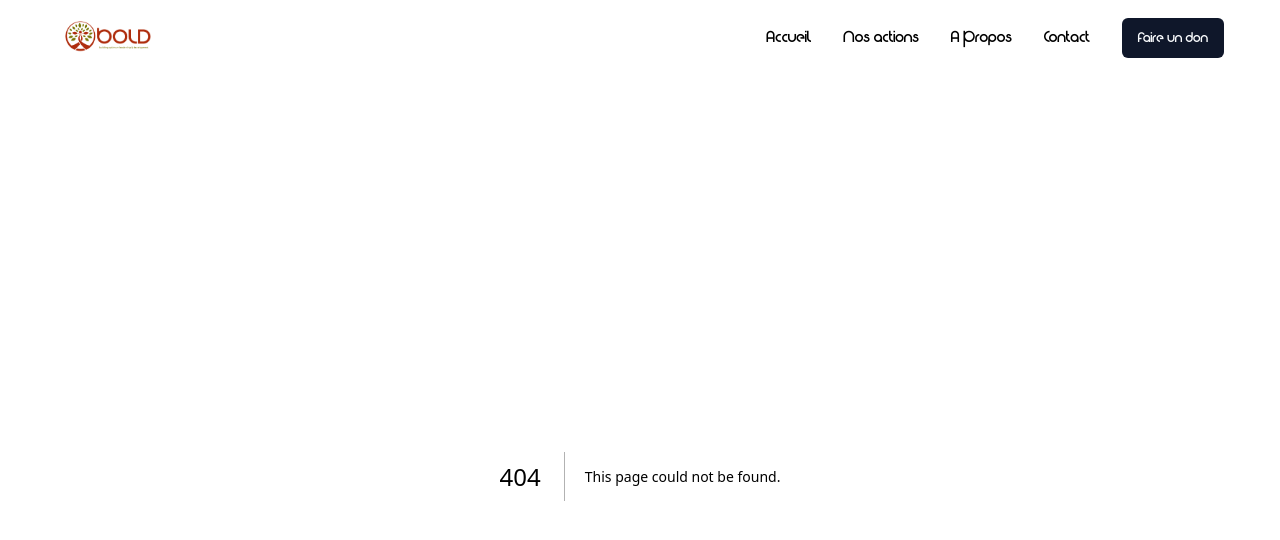
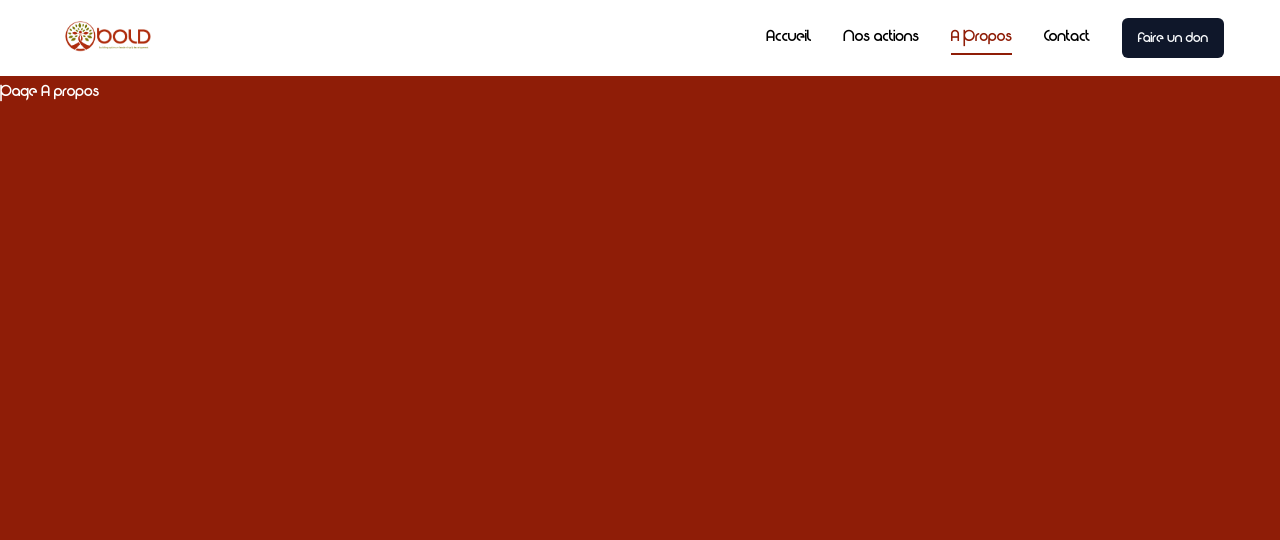
Before and after one commit to Edonak/Bold_Site, a Next.js app: page /about in a window 1280 px wide. Before the commit this address had no page. Shown: the top 540 px of the page. Built offline with nearby package versions, Linux system fonts and the light colour scheme.

Commit message:
mis en place de la barre de navigation

```diff
--- /dev/null
+++ b/app/about/page.jsx
@@ -0,0 +1,5 @@
+export default function About() {
+  return (
+    <div>Page A propos</div>
+  )
+}
--- /dev/null
+++ b/app/actions/page.jsx
@@ -0,0 +1,7 @@
+function Actions() {
+  return (
+    <div>Nos actions page</div>
+  )
+}
+
+export default Actions
--- /dev/null
+++ b/app/contact/page.jsx
@@ -0,0 +1,5 @@
+export default function Contact() {
+  return (
+    <div>Contact page</div>
+  )
+}
--- a/components/ui/Header/Nav.jsx
+++ b/components/ui/Header/Nav.jsx
@@ -23,11 +23,13 @@ const links =[
 ]
 
 export default function Nav() {
+    const pathname = usePathname();
+    console.log(pathname)
   return (
     <nav className="flex gap-8">
         {links.map((link, index) =>{
             return(
-                <Link href={link.path} key={index}>
+                <Link href={link.path} key={index} className={`${link.path === pathname && "text-accent border-b-2 border-accent" }`}>
                     {link.name}
                 </Link>
             )
--- a/tailwind.config.mjs
+++ b/tailwind.config.mjs
@@ -25,7 +25,7 @@ export default {
   			background: '#8F1D07',
   			foreground: 'var(--foreground)',
 			accent:{
-				DEFAULT:"#997D0E",
+				DEFAULT:"#8F1D07",
 				hover:"#8F1D07"
 			}
   		},
```
